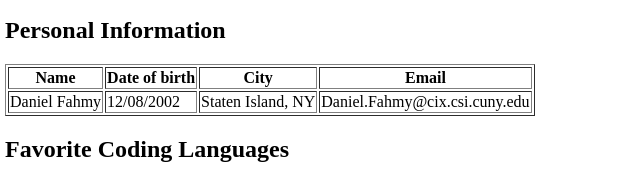
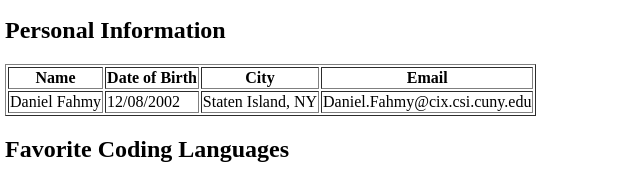
Before and after one commit to DanielFahmy/DanielFahmy.github.io, a plain HTML site: page index.html in a window 1280 px wide. Shown: the part 173-353 px from the top of the page, 3-643 px from the left. Drawn offline with Linux system fonts and the light colour scheme.

Commit message:
Update index.html

```diff
--- a/index.html
+++ b/index.html
@@ -17,7 +17,7 @@
         <table border>
             <tr>
                 <th>Name</th>
-                <th>Date of birth</th>
+                <th>Date of Birth</th>
                 <th>City</th>
                 <th>Email</th>
             </tr>
```
